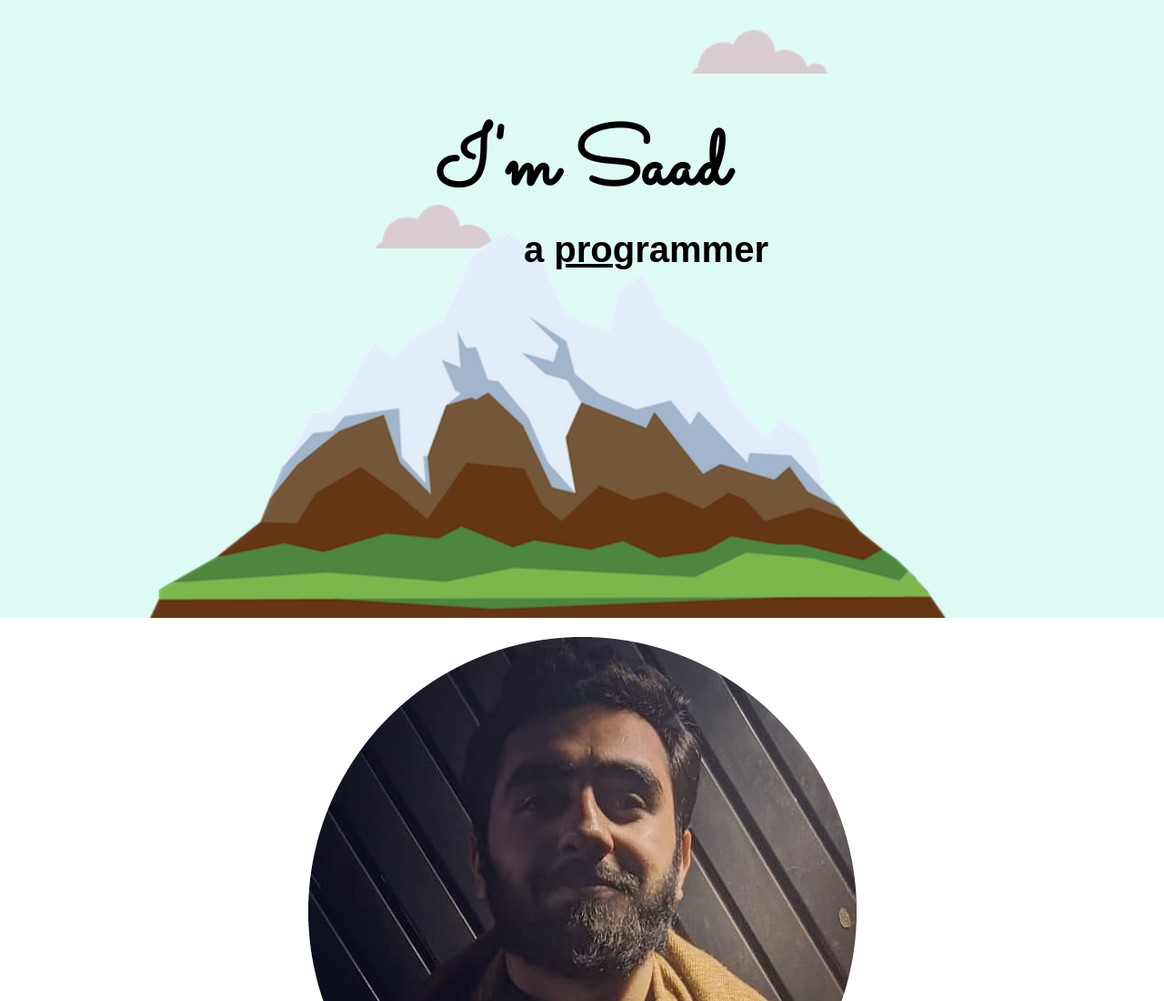
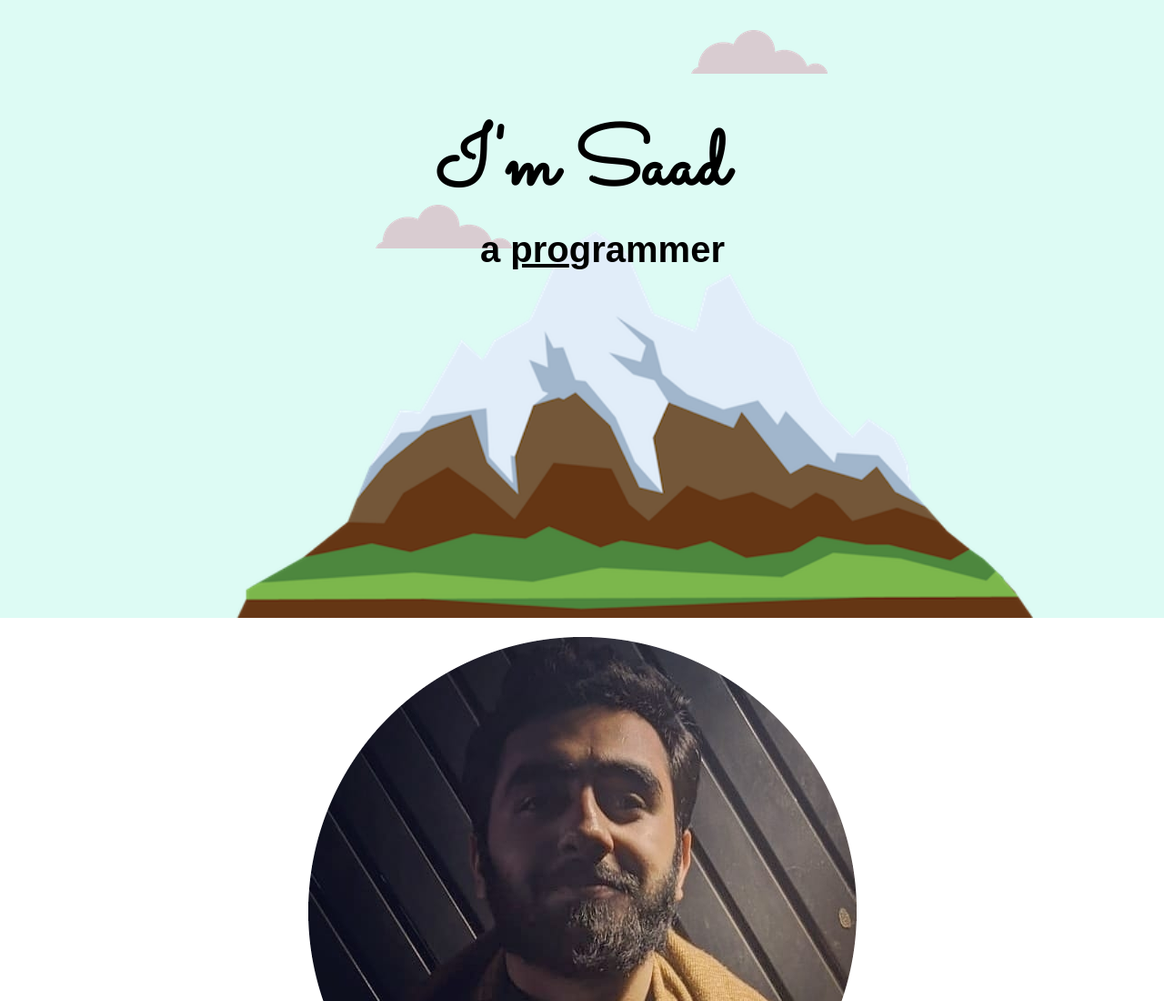
Before and after one commit to TechGuySaad/personalblog.github.io, a plain HTML site: page index.html in a window 1280 px wide. Shown: the top 1100 px of the page at 91% size. Drawn offline with Linux system fonts and the light colour scheme.

Commit message:
minor changes

```diff
--- a/css/styles.css
+++ b/css/styles.css
@@ -41,7 +41,7 @@ h2,h3{
 }
 .description{
   position: absolute;
-  left: 36rem;
+  left: 33rem;
   z-index: +1;
   top: 15rem;
   font-size: 2.5rem;
@@ -64,7 +64,7 @@ h2,h3{
 .mountain{
   position: absolute;
   bottom: 0px;
-  right: 15rem;
+  right: 9rem;
   height: 32.73rem;
 
 }
```
